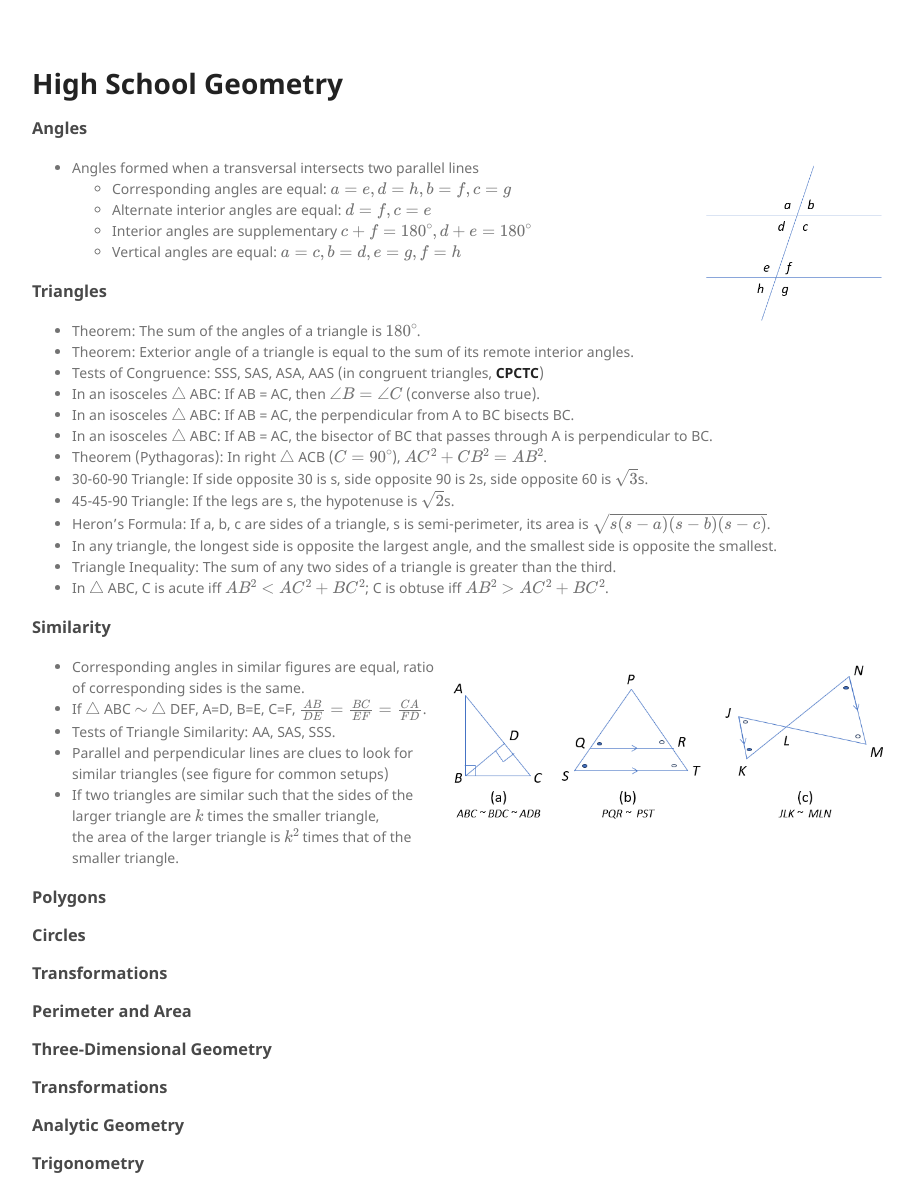
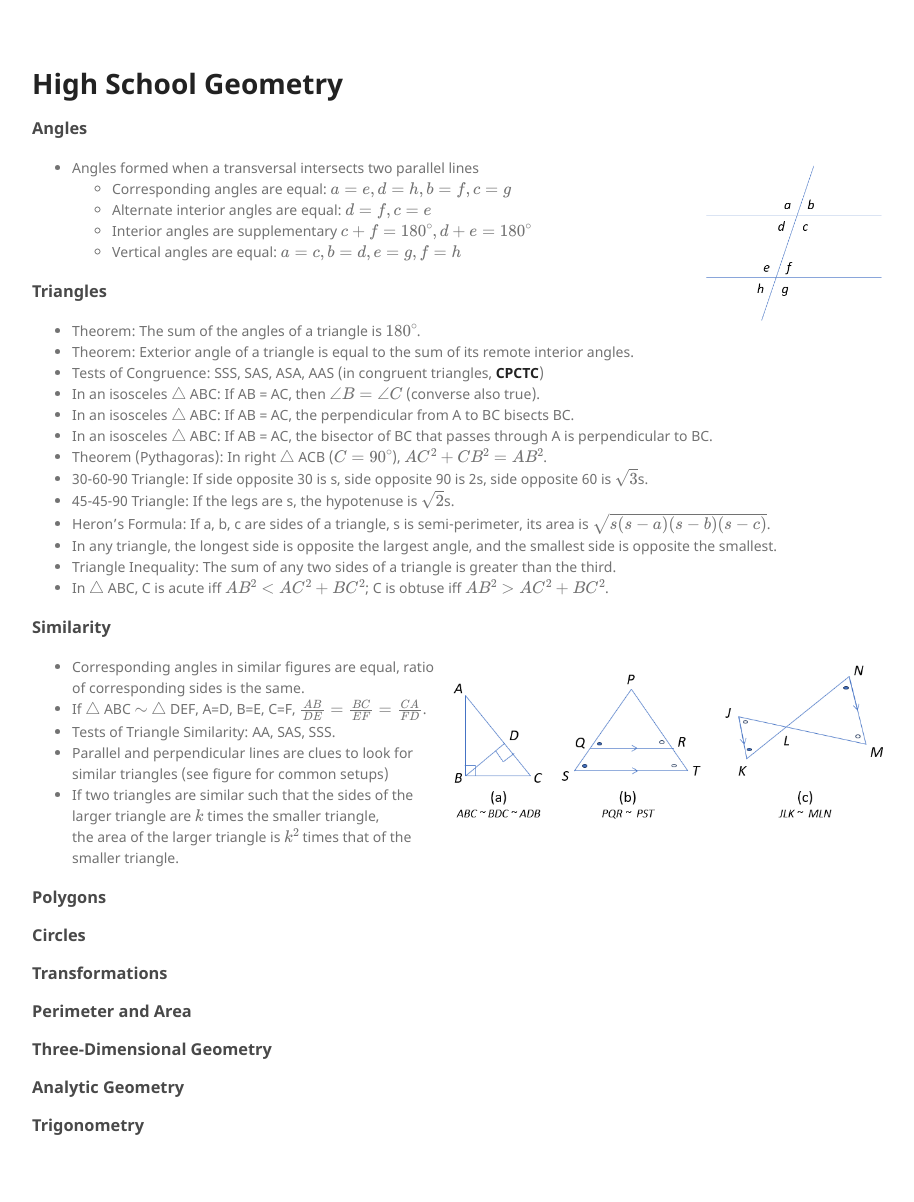
Before and after one commit to pmp-gh/pmp-gh.github.com, a Jekyll site: the page built from notes/high_school/geometry.md, in a window 1280 px wide. Shown: the whole page, without its empty margins (178-1092 px from the left). Built offline with Jekyll 4.4.1, drawn with Linux system fonts in a browser that asks for light colours; our own code applies the rules of GitHub Pages for plain Markdown files; formulas are drawn with MathJax 3; the repository's description, which GitHub fills in, is left out; after the commit the page ends 1164 px from its top, so only the background shows below that.

Commit message:
Fixed error in hs geometry

```diff
--- a/notes/high_school/geometry.md
+++ b/notes/high_school/geometry.md
@@ -43,8 +43,6 @@ High School Geometry
 
 ### Three-Dimensional Geometry
 
-### Transformations
-
 ### Analytic Geometry
 
 ### Trigonometry
```
